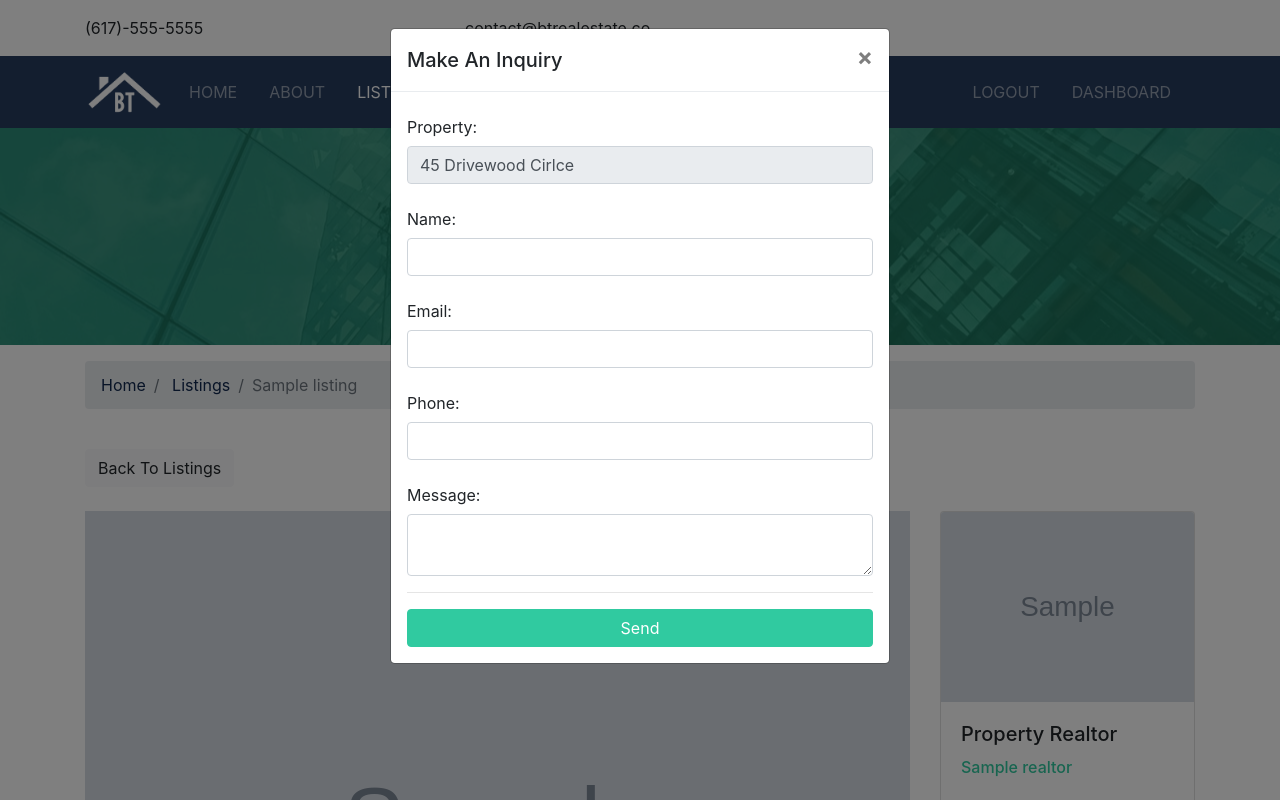
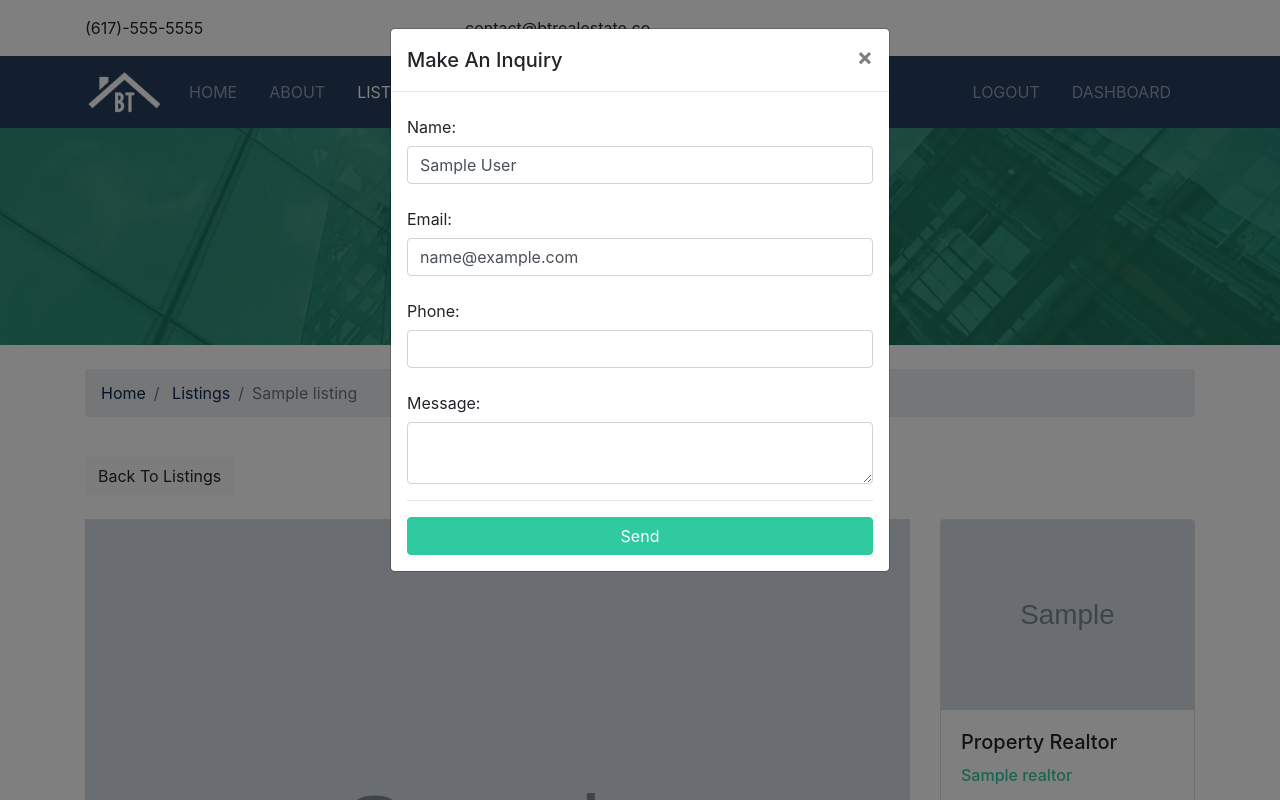
Before and after one commit to zolomohan/bt-real-estate, a Django app: page /listings/1 in a window 1280 px wide, after a click on "Make An Inquiry". Run offline with Django 3.2, Linux system fonts and the light colour scheme; a user stored in the database is signed in; tables that the repository leaves empty hold one stand-in row (values such as "Sample post"); grey boxes marked "Sample" are stand-in pictures; some libraries are stand-ins or nearby versions.

Commit message:
Add POST Contact Funtionality

```diff
--- a/btre/urls.py
+++ b/btre/urls.py
@@ -22,5 +22,6 @@ urlpatterns = [
     path('', include('pages.urls')),
     path('listings/', include('listings.urls')),
     path('accounts/', include('accounts.urls')),
+    path('contacts/', include('contacts.urls')),
     path('admin/', admin.site.urls),
 ] + static(settings.MEDIA_URL, document_root=settings.MEDIA_ROOT)
--- /dev/null
+++ b/contacts/urls.py
@@ -0,0 +1,7 @@
+from django.urls import path
+
+from . import views
+
+urlpatterns = [
+    path('contact', views.contact, name='contact')
+]
--- a/templates/listings/listing.html
+++ b/templates/listings/listing.html
@@ -18,6 +18,10 @@
     </div>
   </div>
 </section>
+
+<div class="mt-4">
+  {% include 'partials/_alerts.html' %}
+</div>
 
 <!-- Breadcrumb -->
 <section id="bc" class="mt-3">
@@ -145,7 +149,7 @@
       </div>
       <div class="col-md-3">
         <div class="card mb-3">
-          <img class="card-img-top" src="{{listing.realtor.photo.url}}" alt="Property Realtor">
+          <img class="card-img-top" src="{{ listing.realtor.photo.url }}" alt="Property Realtor">
           <div class="card-body">
             <h5 class="card-title">Property Realtor</h5>
             <h6 class="text-secondary">{{ listing.realtor }}</h6>
@@ -169,18 +173,27 @@
         </button>
       </div>
       <div class="modal-body">
-        <form>
-          <div class="form-group">
-            <label for="property_name" class="col-form-label">Property:</label>
-            <input type="text" name="listing" class="form-control" value="45 Drivewood Cirlce" disabled>
-          </div>
+        <form action="{% url 'contact' %}" method="POST">
+          {% csrf_token %}
+          {% if user.is_authenticated %}
+            <input type="hidden" name="user_id" value="{{ user.id }}">
+          {% else %}
+            <input type="hidden" name="user_id" value="0">
+          {% endif %}
+          <input type="hidden" name="listing_id" value="{{ listing.id }}">
+          <input type="hidden" name="realtor_email" value="{{ listing.realtor.email }}">
+          <input type="hidden" name="listing" value="{{ listing}}">
           <div class="form-group">
             <label for="name" class="col-form-label">Name:</label>
-            <input type="text" name="name" class="form-control" required>
+            <input type="text" name="name" class="form-control" required
+              {% if user.is_authenticated %}
+                value="{{ user.first_name }} {{ user.last_name}}"
+              {% endif %}
+            >
           </div>
           <div class="form-group">
             <label for="email" class="col-form-label">Email:</label>
-            <input type="email" name="email" class="form-control" required>
+            <input type="email" name="email" class="form-control" required value="{{ user.email }}">
           </div>
           <div class="form-group">
             <label for="phone" class="col-form-label">Phone:</label>
```
Also changed, not shown: contacts/views.py (+20 -1 lines).
